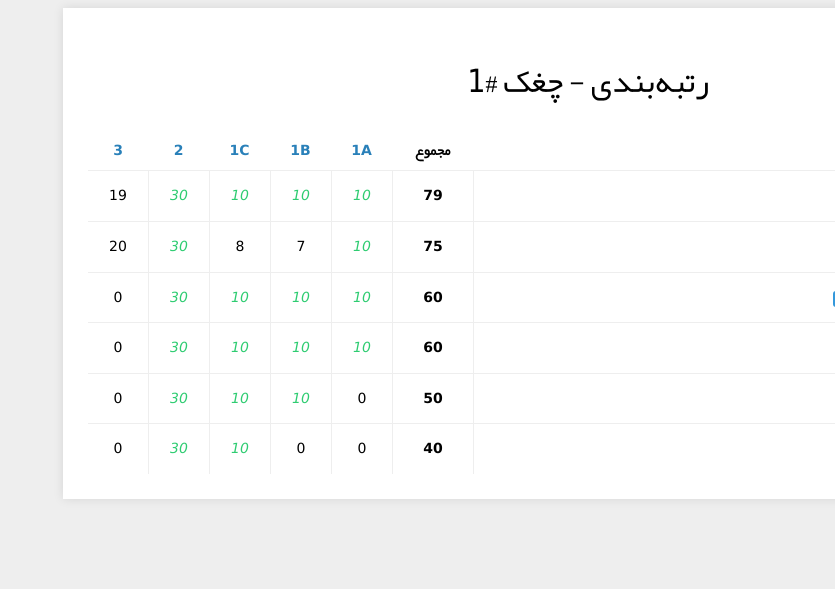
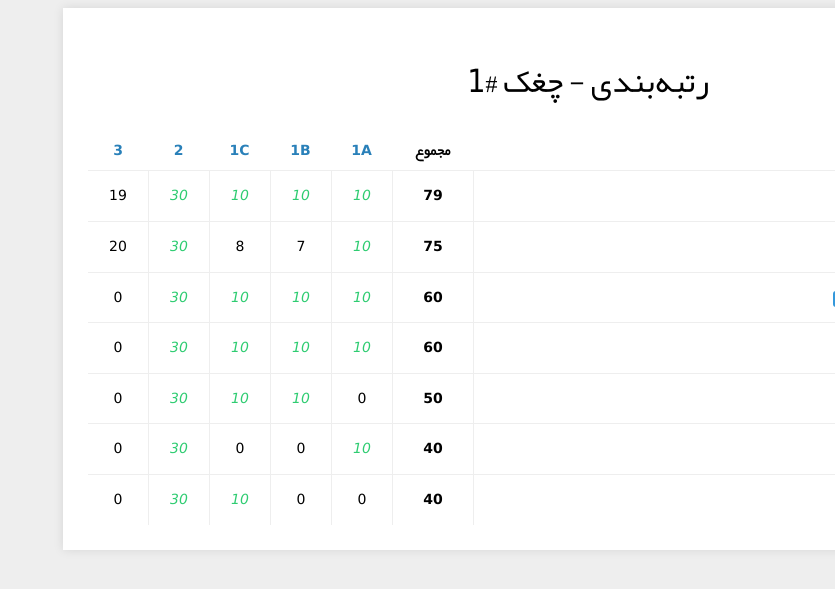
Before and after one commit to computerCS/computercs.github.io, a Jekyll site: the page built from standing/choghok1.html, in a window 1280 px wide. Shown: the top 589 px of the page, without its empty margins (445-1280 px from the left). Built offline with Jekyll 4.4.1, drawn with Linux system fonts in a browser that asks for light colours.

Commit message:
Update choghok1.html

```diff
--- a/standing/choghok1.html
+++ b/standing/choghok1.html
@@ -72,4 +72,13 @@ users:
       - 10
       - 30
       - 19
+  - name: "عرفان میان محله"
+    grade: 3
+    score: 40
+    problems:
+      - 10
+      - 0
+      - 0
+      - 30
+      - 0
 ---
```
